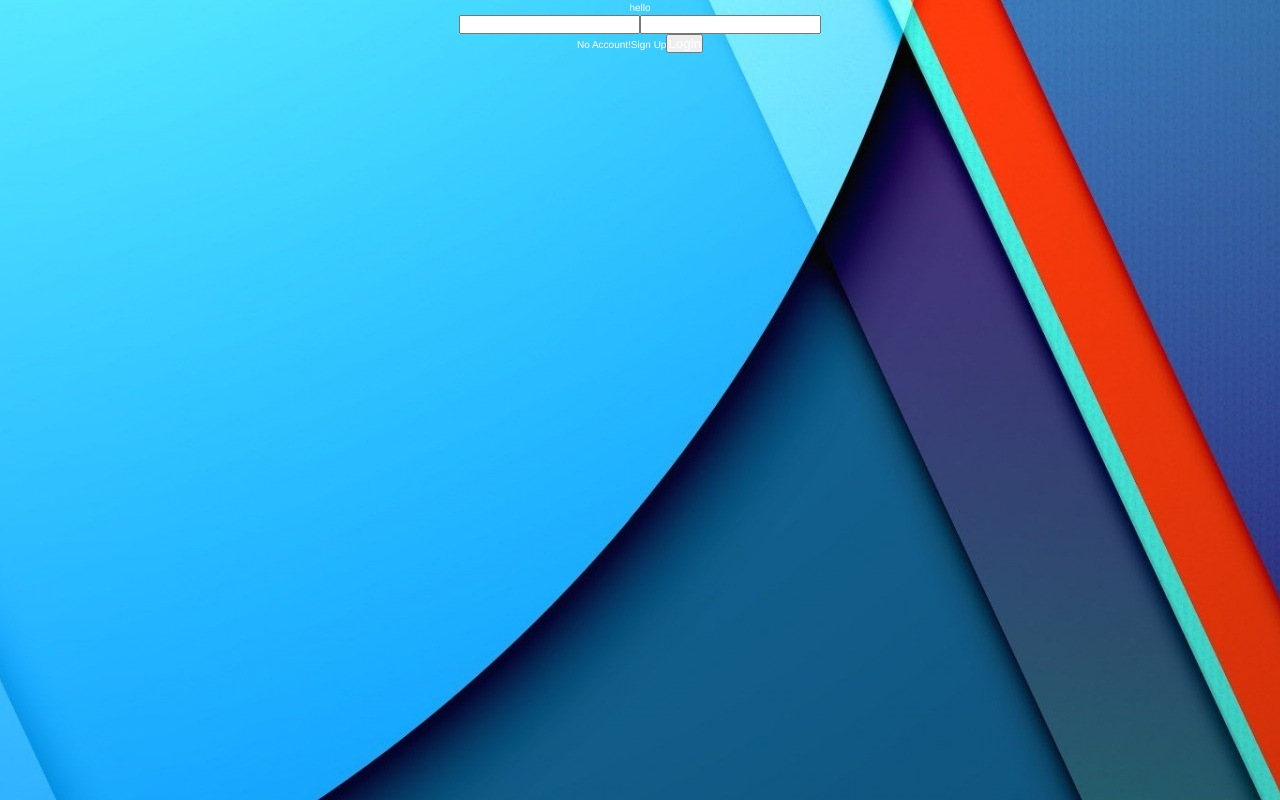
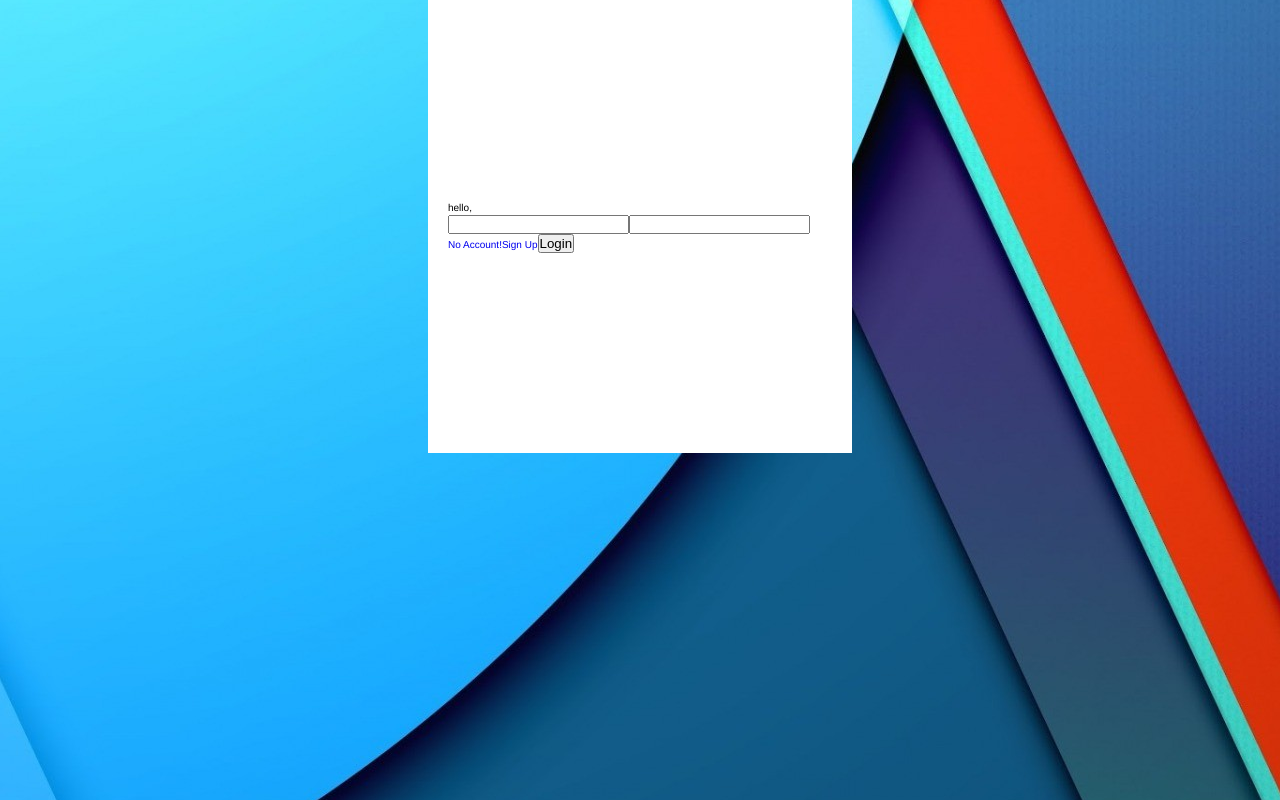
Before and after one commit to JiangWeixian/vue-chatroom, a Vue app: page /login in a window 1280 px wide. Built offline with nearby package versions, Linux system fonts and the light colour scheme.

Commit message:
2.4 commited

```diff
--- a/src/App.vue
+++ b/src/App.vue
@@ -15,7 +15,6 @@ export default {
   font-family: 'Avenir', Helvetica, Arial, sans-serif;
   -webkit-font-smoothing: antialiased;
   -moz-osx-font-smoothing: grayscale;
-  text-align: center;
   height: 100vh;
 }
 </style>
--- a/src/components/Login.vue
+++ b/src/components/Login.vue
@@ -22,5 +22,4 @@
     width: 100%;
     background:url("../assets/login-bg.jpg") no-repeat fixed center;
   }
-
 </style>
--- a/src/components/LoginPanel.vue
+++ b/src/components/LoginPanel.vue
@@ -1,24 +1,45 @@
 <template>
   <div id="LoginPanel" class="login-panel">
-    <span class="login-title" v-bind:class="[ activeNameClass? 'name':'message' ]">hello</span>
+    <p class="login-title" v-bind:class="[ activeNameClass? 'name':'message' ]">hello, {{ name }}</p>
     <div id="Logininfo" class="login-info">
-      <input type="text">
-      <input type="text">
+      <input type="text" v-model="name">
+      <input type="text" v-model="password">
     </div>
     <div id="LoginSubmit" class="login-submit">
       <a href="#" class="signup">No Account!Sign Up</a>
-      <button type="submit">Login</button>
+      <button type="submit" v-on:click="loginIn()">Login</button>
     </div>
   </div>
 </template>
 
 <script>
+  import { mapActions } from 'vuex'
+
   export default {
     name: 'LoginPanel',
     data() {
       return {
-        activeNameClass: false
+        activeNameClass: false,
+        name: '',
+        password: ''
       }
+    },
+    methods: {
+      ...mapActions([
+        'loginIn'
+      ])
     }
   }
 </script>
+
+<style scoped>
+  .login-panel {
+    width: 30%;
+    padding: 20em 2em;
+    margin: 0 auto;
+    background-color: #ffffff;
+  }
+  .login-panel .login-submit {
+    color: black;
+  }
+</style>
--- a/src/main.js
+++ b/src/main.js
@@ -3,6 +3,7 @@
 import Vue from 'vue'
 import App from './App'
 import router from './router'
+import store from './store'
 
 Vue.config.productionTip = false;
 
@@ -10,6 +11,7 @@ Vue.config.productionTip = false;
 new Vue({
   el: '#app',
   router,
+  store,
   template: '<App/>',
   components: { App }
 });
--- a/src/store/actions.js
+++ b/src/store/actions.js
@@ -0,0 +1,5 @@
+import * as types from './mutation-types'
+
+export const loginIn = ({ commit, state }) => {
+  commit(types.LOGIN_IN)
+};
--- a/src/store/getters.js
+++ b/src/store/getters.js
@@ -0,0 +1 @@
+export const logined = state => state.login;
--- a/src/store/index.js
+++ b/src/store/index.js
@@ -0,0 +1,18 @@
+import Vue from 'vue'
+import Vuex from 'vuex'
+import * as getters from './getters'
+import * as mutations from './mutations'
+import * as actions from './actions'
+
+Vue.use(Vuex);
+
+const state = {
+  login: true
+};
+
+export default new Vuex.Store({
+  state,
+  getters,
+  actions,
+  mutations
+})
--- a/src/store/mutation-types.js
+++ b/src/store/mutation-types.js
@@ -0,0 +1,2 @@
+export const LOGIN_IN = 'LOGIN_IN';
+export const LOGIN_OUT = 'LOGIN_OUT';
--- a/src/store/mutations.js
+++ b/src/store/mutations.js
@@ -0,0 +1,13 @@
+import Vue from 'vue'
+import * as types from './mutation-types'
+
+
+export const LOGIN_IN = state => {
+  if (state.login) {
+    window.alert("hello world")
+  }
+};
+
+export const LOGIN_OUT = state => {
+  state.login = false
+};
--- a/static/css/reset.css
+++ b/static/css/reset.css
@@ -8,7 +8,6 @@ body{
 *{
     margin: 0;
     padding: 0;
-    color: white;;
 }
 a{
     text-decoration: none;
```
Also changed, not shown: 1 other file (tests, documents, lock files or other folders).
